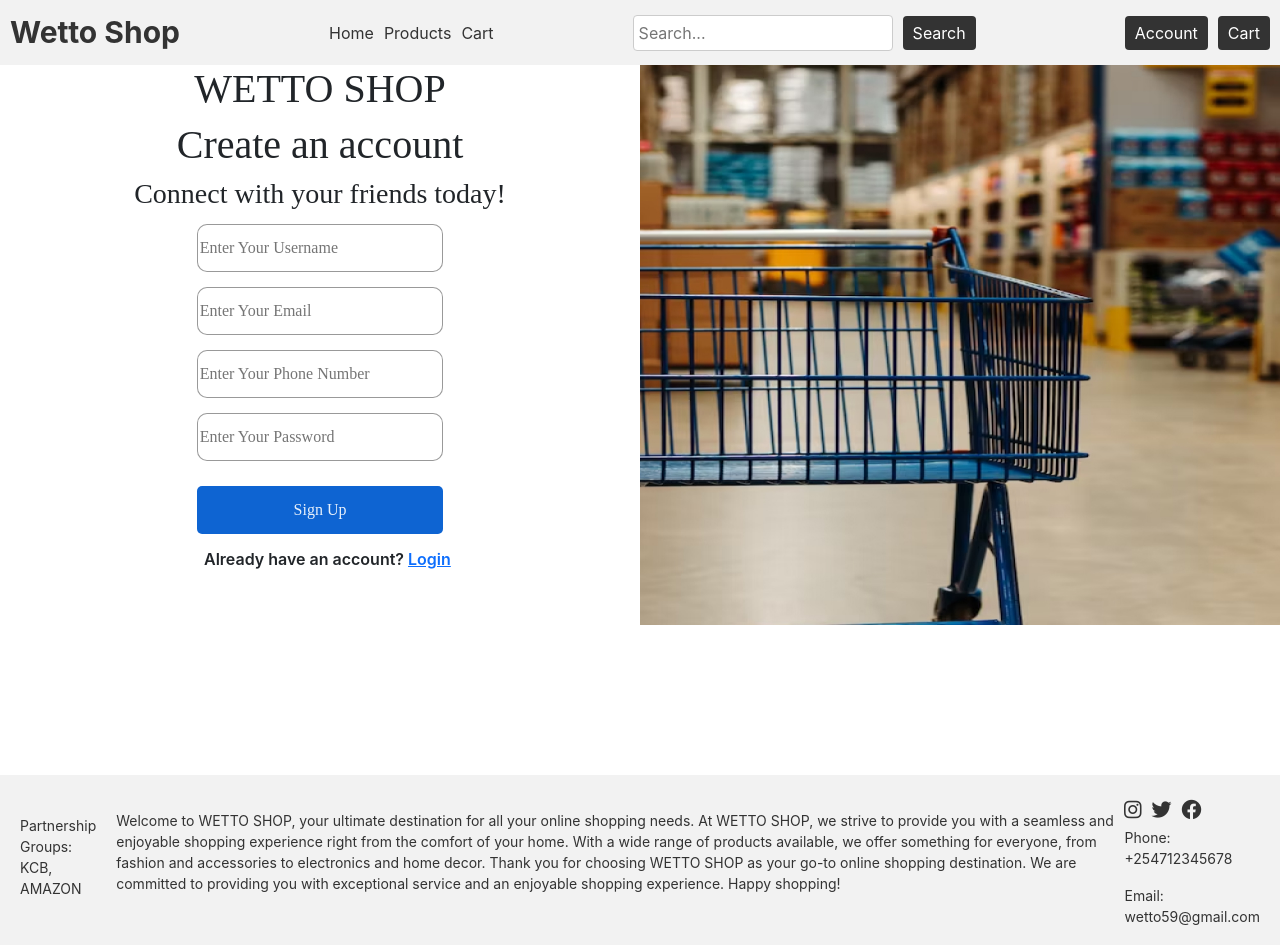
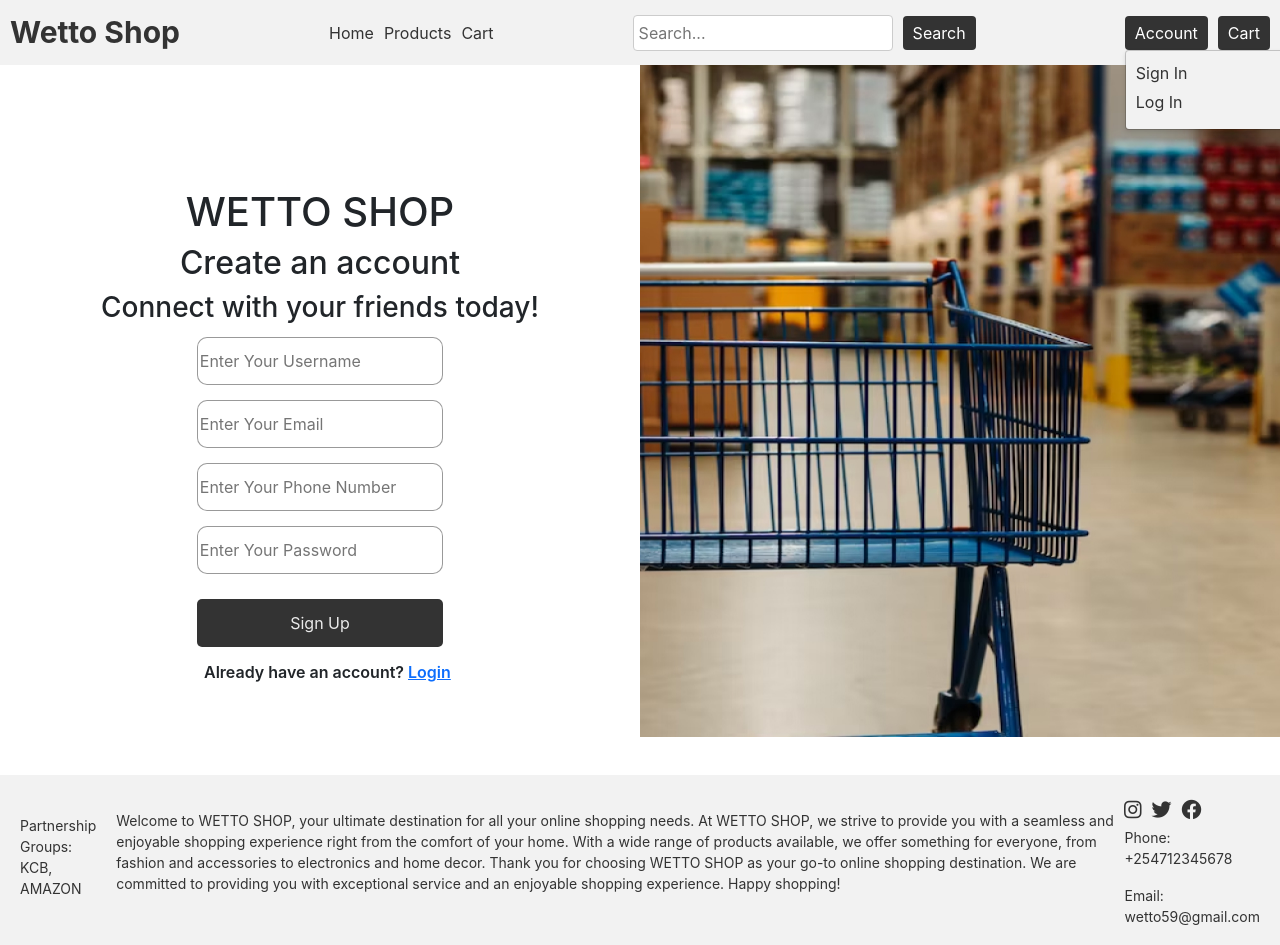
Before and after one commit to MwangiTess/E-commerce-project, a React (Create React App) app: page /signup in a window 1280 px wide. Both pictures are taken after a click on the button "Account". Built offline with nearby package versions, Linux system fonts and the light colour scheme.

Commit message:
Complete

```diff
--- a/src/Components/Cart/ShoppingCart.jsx
+++ b/src/Components/Cart/ShoppingCart.jsx
@@ -1,5 +1,6 @@
+import React from 'react';
+
 const Cart = ({ cartItems, removeFromCart, setCartItems, clearCart }) => {
-
   const handleRemoveFromCart = (productId) => {
     const updatedCartItems = cartItems.filter((item) => item.id !== productId);
     setCartItems(updatedCartItems);
@@ -47,13 +48,14 @@ const Cart = ({ cartItems, removeFromCart, setCartItems, clearCart }) => {
                   <th scope="col">Product</th>
                   <th scope="col">Price</th>
                   <th scope="col">Quantity</th>
+                  <th scope="col">Total Quantity</th>
                   <th scope="col">Actions</th>
                 </tr>
               </thead>
               <tbody>
                 {cartItems && cartItems.length === 0 ? (
                   <tr>
-                    <td colSpan="4" className="text-center">
+                    <td colSpan="5" className="text-center">
                       No items in the cart
                     </td>
                   </tr>
@@ -79,6 +81,7 @@ const Cart = ({ cartItems, removeFromCart, setCartItems, clearCart }) => {
                           +
                         </button>
                       </td>
+                      <td>${item.price * item.quantity}</td>
                       <td>
                         <button
                           className="btn btn-outline-danger btn-sm"
@@ -98,8 +101,9 @@ const Cart = ({ cartItems, removeFromCart, setCartItems, clearCart }) => {
                   Clear Cart
                 </button>
                 <button className="btn btn-outline-dark">Checkout</button>
+                <hr />
                 <p>Total Quantity: {getTotalQuantity()}</p>
-                <p>Total Amount: ${getTotalAmount()}</p>
+                <p>Total Amount: ${getTotalAmount()}.00</p>
               </div>
             )}
           </div>
--- a/src/Components/Home/Navbar.jsx
+++ b/src/Components/Home/Navbar.jsx
@@ -1,9 +1,11 @@
 import React, { useState } from 'react';
-import { Link, useLocation } from 'react-router-dom';
+import { Link, useNavigate, useLocation } from 'react-router-dom';
 import './Navbar.css';
 
 const Navbar = ({ onSearch }) => {
   const [searchTerm, setSearchTerm] = useState('');
+  const [showDropdown, setShowDropdown] = useState(false);
+  const navigate = useNavigate();
   const location = useLocation();
 
   const handleSearch = (e) => {
@@ -12,8 +14,13 @@ const Navbar = ({ onSearch }) => {
     const searchQuery = searchTerm.trim();
     const searchPath = searchQuery ? `/products?search=${searchQuery}` : '/products';
     if (location.pathname !== searchPath) {
-      window.location.href = searchPath;
+      navigate(searchPath);
+      setSearchTerm('');
     }
+  };
+
+  const toggleDropdown = () => {
+    setShowDropdown(!showDropdown);
   };
 
   return (
@@ -50,7 +57,19 @@ const Navbar = ({ onSearch }) => {
         </form>
       </div>
       <div className="actions-container">
-        <button className="account-button">Account</button>
+        <button className="account-button" onClick={toggleDropdown}>
+          Account
+        </button>
+        {showDropdown && (
+          <ul className="dropdown-menu">
+            <li>
+              <Link to="/signup">Sign In</Link>
+            </li>
+            <li>
+              <Link to="/login">Log In</Link>
+            </li>
+          </ul>
+        )}
         <Link to="/cart" className="cart-button">
           Cart
         </Link>
--- a/src/Components/LandingPage/Products.jsx
+++ b/src/Components/LandingPage/Products.jsx
@@ -64,6 +64,9 @@ const Products = ({ addToCart }) => {
                     <i className="fas fa-star"></i>
                   </p>
                   <div className="d-flex justify-content-center align-items-center">
+                    <button className="btn btn-outline-dark" onClick={() => addToCart(product)}>
+                      Add to Cart
+                    </button>
                     <NavLink to={`/products/${product.id}`} className="btn btn-outline-dark ms-2">
                       Buy Now
                     </NavLink>
--- a/src/Components/LogIn/LogIn.css
+++ b/src/Components/LogIn/LogIn.css
@@ -7,7 +7,7 @@
   .l-image{
     flex: none;
     flex-grow: 0;
-    height: 100%;
+    height: 120%;
     width: 50%;
     /* object-fit: cover; */
     /* border: 2px solid black; */
@@ -23,12 +23,11 @@
 
   #wetto{
     text-align: center;
-    font-family: 'Poppins';
+    margin-top: 20%;
   }
 
   #welcome{
     text-align: center;
-    font-family: 'Poppins';
   }
 
 
@@ -37,7 +36,6 @@
     margin-top: 50px;
     margin-left: 30%;
     margin-right: 30%;
-    font-family: 'Poppins';
     font-weight: 400;
   }
 
@@ -57,7 +55,7 @@
   width: 100%;
   height: 48px;
   color: rgba(255, 255, 255, 0.9);;
-  background: #0E64D2;
+  background: #333;
   border-radius: 5px;
   border: none;
   cursor: pointer;
@@ -65,7 +63,7 @@
   }
 
   #l-btn:hover {
-    background-color: #000dc7;
+    background-color: #555;
   }
 
 
--- a/src/Components/SignUp/SignUp.css
+++ b/src/Components/SignUp/SignUp.css
@@ -7,7 +7,7 @@
 .s-image{
     flex: none;
     flex-grow: 0;
-    height: 100%;
+    height: 120%;
     width: 50%;
     /* border: 2px solid red; */
     /* object-fit: cover; */
@@ -23,18 +23,17 @@
 
 #shopName{
     text-align: center;
-    font-family: 'Poppins';
+    margin-top: 20%;
   }
 
 
 #createAccount{
     text-align: center;
-    font-family: 'Poppins';
+    font-size: xx-large;
 }
 
 #connect{
     text-align: center;
-    font-family: 'Poppins';
 }
 
 #signUpBox{
@@ -42,7 +41,6 @@
 
     margin-left: 30%;
     margin-right: 30%;
-    font-family: 'Poppins';
     font-weight: 400;
 }
 
@@ -62,7 +60,7 @@
     width: 100%;
     height: 48px;
     color: rgba(255, 255, 255, 0.9);;
-    background: #0E64D2;
+    background: #333;
     border-radius: 5px;
     border: none;
     cursor: pointer;
@@ -70,7 +68,7 @@
 }
 
 #s-btn:hover {
-    background-color: #000dc7;
+    background-color: #555;
 
 }
 
```
